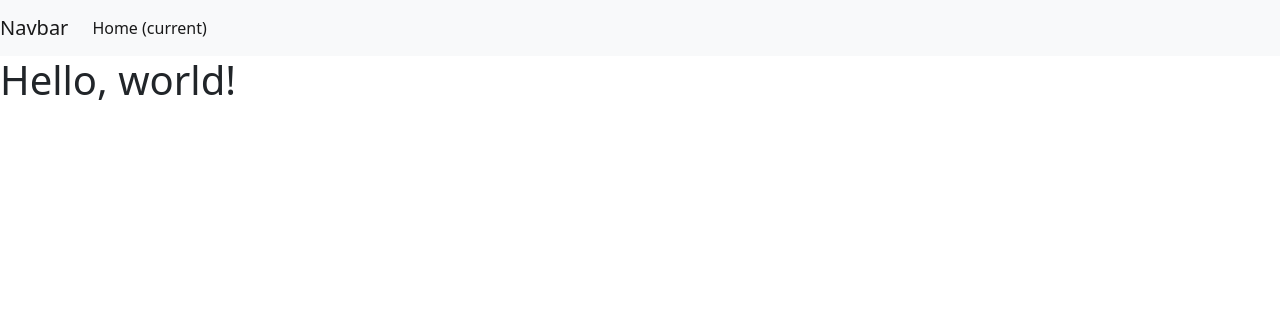
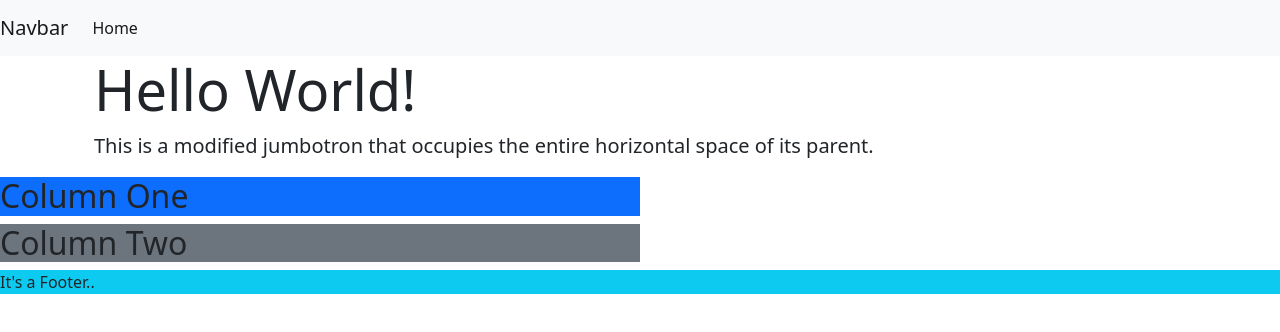
Before and after one commit to Danfreezen/collab-practice, a plain HTML site: page index.html in a window 1280 px wide. Drawn offline with nearby package versions, Linux system fonts and the light colour scheme.

Commit message:
Added jumbotron, cols, & footer

```diff
--- a/index.html
+++ b/index.html
@@ -17,12 +17,30 @@
   </button>
   <div class="collapse navbar-collapse" id="navbarNavAltMarkup">
     <div class="navbar-nav">
-      <a class="nav-item nav-link active" href="#">Home <span class="sr-only">(current)</span></a>
+      <a class="nav-item nav-link active" href="#" active>Home</a>
   </div>
 </nav>
 
-    <h1>Hello, world!</h1>
+    <div class="row">
+      <div class="jumbotron jumbotron-fluid">
+  <div class="container">
+    <h1 class="display-4">Hello World!</h1>
+    <p class="lead">This is a modified jumbotron that occupies the entire horizontal space of its parent.</p>
+  </div>
+</div>
 
+<main>
+    </div>
+    <div class="col-md-6 bg-primary">
+      <h2>Column One</h2>
+    </div>
+
+    <div class="col-md-6 bg-secondary">
+      <h2>Column Two</h2>
+    </div>
+    </main>
+
+    <footer class="footer bg-info">It's a Footer..</footer>
     <!-- Javascript: Bootstrap Bundle with Popper -->
     <script src="https://cdn.jsdelivr.net/npm/bootstrap@5.1.3/dist/js/bootstrap.bundle.min.js" integrity="sha384-ka7Sk0Gln4gmtz2MlQnikT1wXgYsOg+OMhuP+IlRH9sENBO0LRn5q+8nbTov4+1p" crossorigin="anonymous"></script>
 
```
